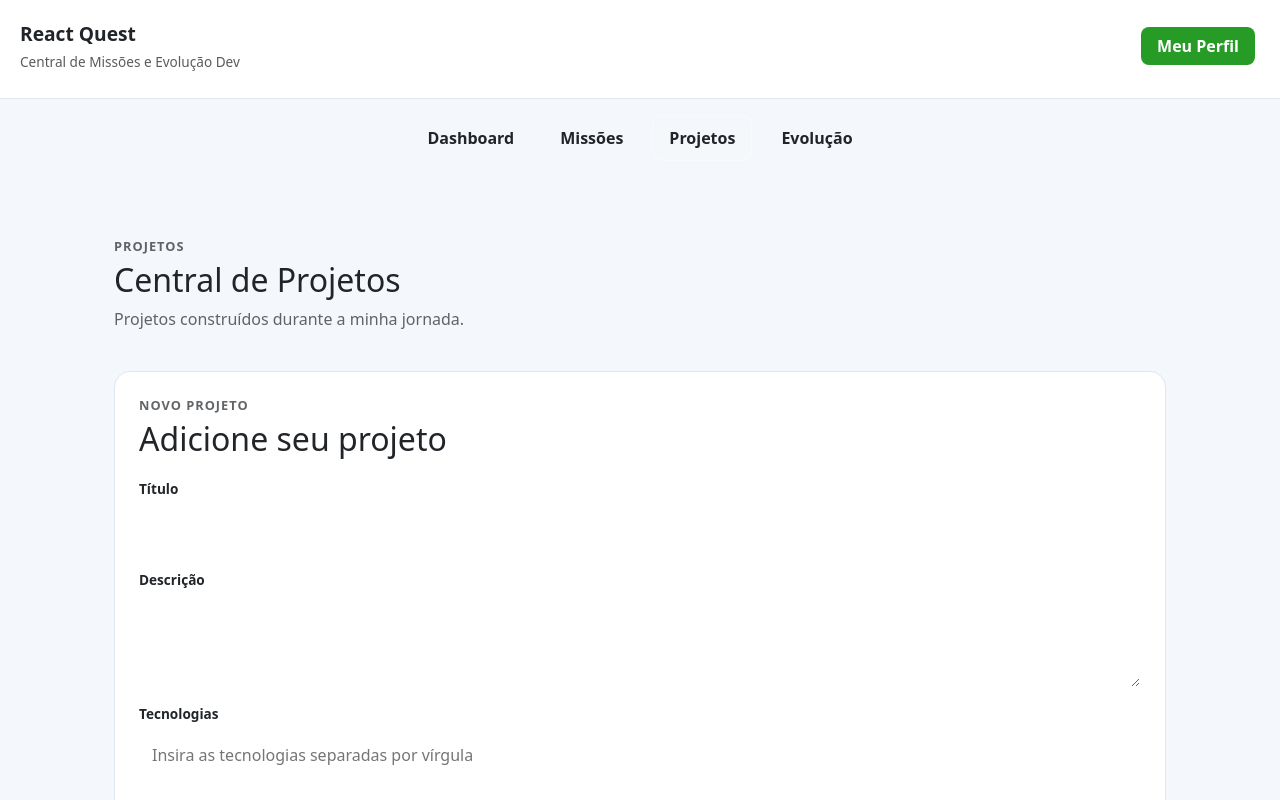
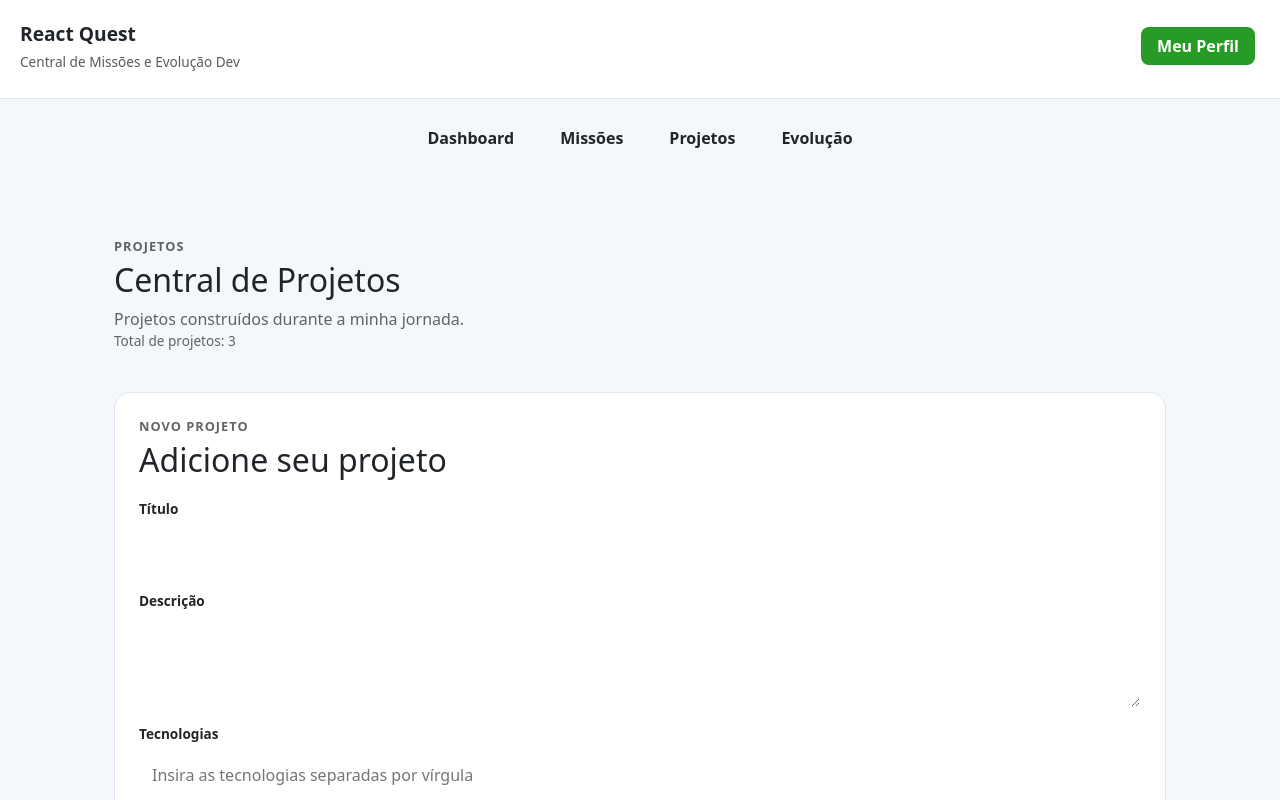
Before and after one commit to Unilelegroot/React-Quest, a React (Vite) app: page /project in a window 1280 px wide. Shown: the top 800 px of the page. Built offline with nearby package versions, Linux system fonts and the light colour scheme.

Commit message:
feat: mostra a quantidade de projetos

```diff
--- a/src/App.css
+++ b/src/App.css
@@ -160,3 +160,9 @@
   grid-template-columns:repeat(auto-fit, minmax(240px, 1fr));
   gap: 16px;
 }
+
+.projects-count{
+  margin-top: 8px;
+  font-size: 0.85rem;
+  opacity: 0.75;
+}
--- a/src/pages/ProjectPage.jsx
+++ b/src/pages/ProjectPage.jsx
@@ -9,6 +9,7 @@ function ProjectPage({ projects, addProject }) {
                     <span className="section-heading_tag">Projetos</span>
                     <h2>Central de Projetos</h2>
                     <p>Projetos construídos durante a minha jornada.</p>
+                    <p className="projects-count">Total de projetos:{" "}{projects.length}</p>
                 </div>
             </div>
 
```
Also changed, not shown: src/components/projectForm.css (line endings or trailing spaces), src/pages/oi.txt (added).
